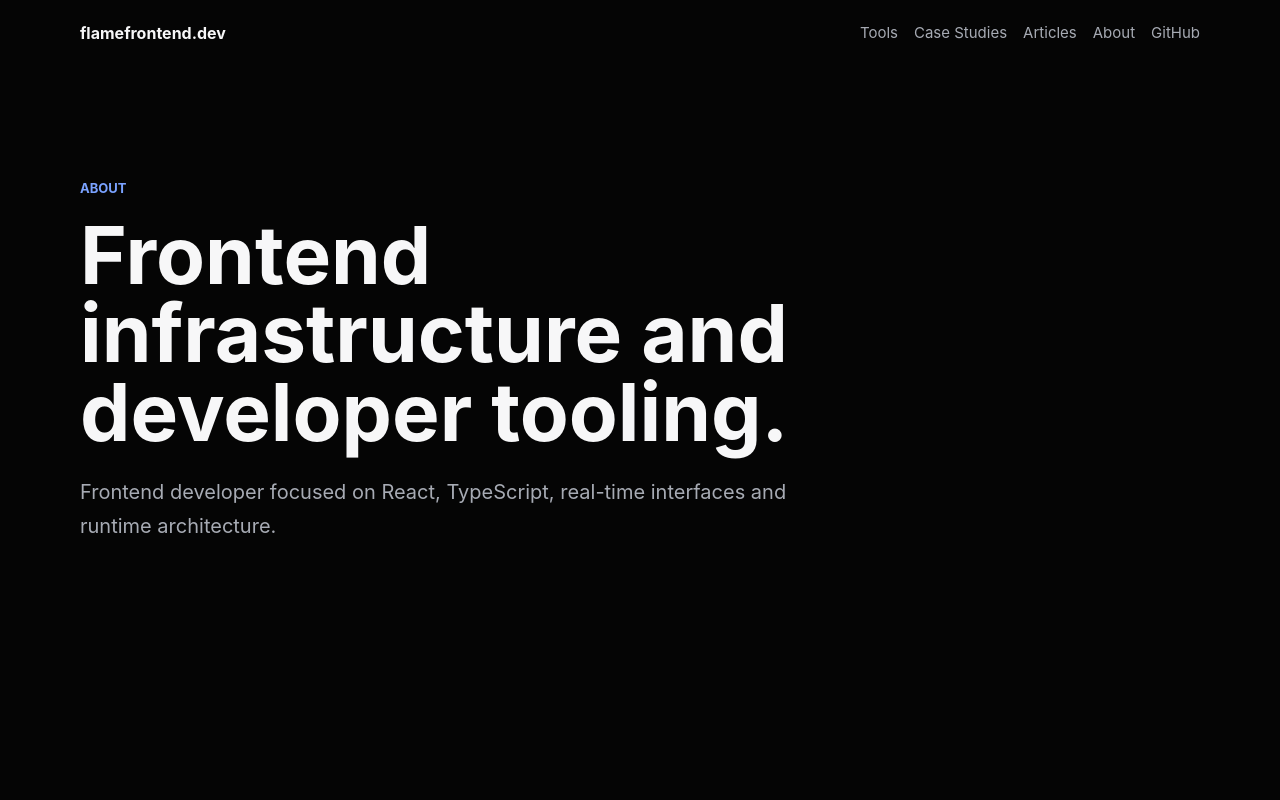
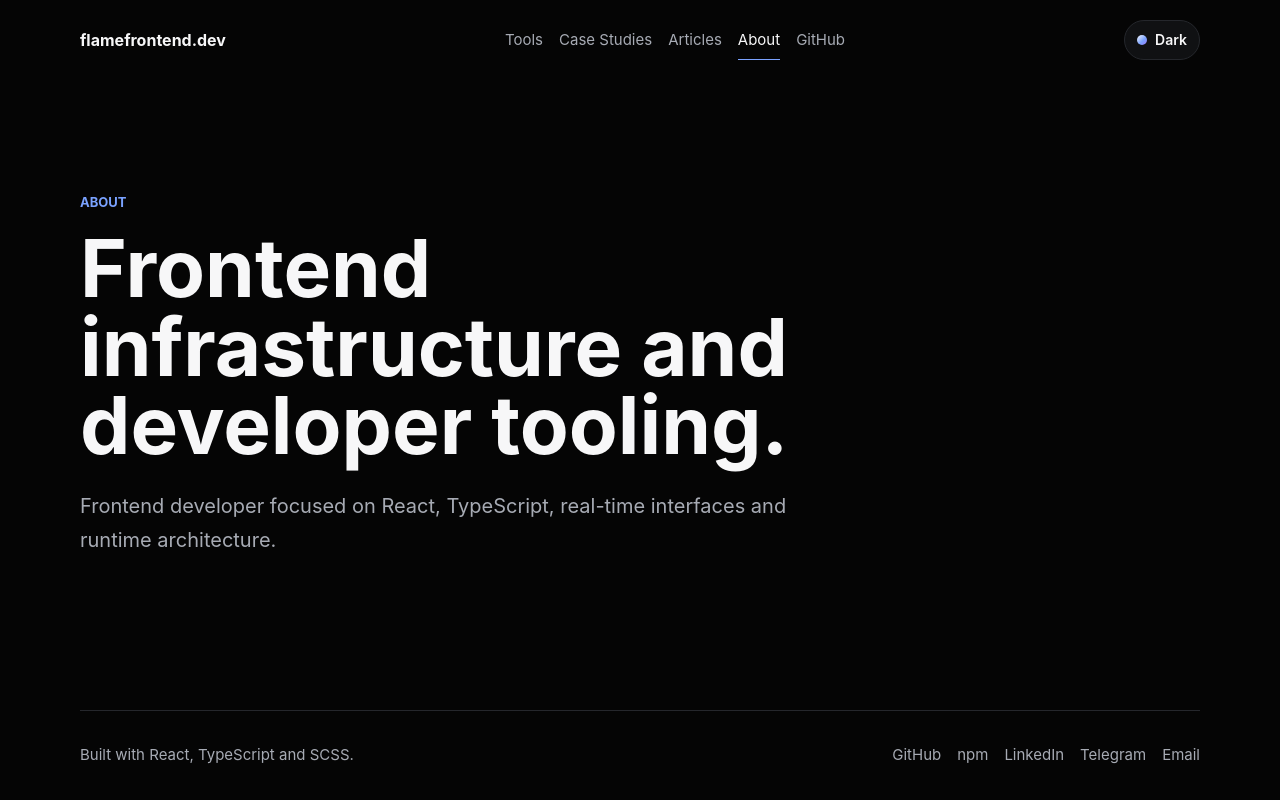
Before and after one commit to FlameFront-end/flamefrontend.dev, a React (Vite) app: page /about in a window 1280 px wide. Built offline with nearby package versions, Linux system fonts and the light colour scheme.

Commit message:
feat: add layout navigation and theme toggle

```diff
--- a/index.html
+++ b/index.html
@@ -8,6 +8,13 @@
       content="Open-source React and TypeScript tools for real-time UI, SSE, developer tooling and frontend infrastructure."
     />
     <title>Artem Kaliganov - TypeScript Infrastructure Tools for React</title>
+    <script>
+      const flamefrontendTheme = localStorage.getItem('flamefrontend-theme');
+
+      if (flamefrontendTheme === 'dark' || flamefrontendTheme === 'light') {
+        document.documentElement.dataset.theme = flamefrontendTheme;
+      }
+    </script>
   </head>
   <body>
     <div id="root"></div>
--- /dev/null
+++ b/src/components/layout/Footer.module.scss
@@ -0,0 +1,40 @@
+@use "../../styles/mixins";
+
+.footer {
+  @include mixins.container;
+
+  display: flex;
+  align-items: center;
+  justify-content: space-between;
+  gap: var(--space-6);
+  padding-block: var(--space-8);
+  color: var(--color-text-secondary);
+  border-top: 1px solid var(--color-border);
+}
+
+.credit {
+  margin: 0;
+  font-size: 0.9375rem;
+}
+
+.links {
+  display: flex;
+  flex-wrap: wrap;
+  gap: var(--space-4);
+  font-size: 0.9375rem;
+}
+
+.link {
+  transition: color var(--duration-fast) var(--ease-standard);
+}
+
+.link:hover {
+  color: var(--color-text-primary);
+}
+
+@media (max-width: 720px) {
+  .footer {
+    align-items: flex-start;
+    flex-direction: column;
+  }
+}
--- /dev/null
+++ b/src/components/layout/Footer.tsx
@@ -0,0 +1,17 @@
+import { contactLinks } from '../../data/links';
+import styles from './Footer.module.scss';
+
+export function Footer(): React.ReactElement {
+  return (
+    <footer className={styles.footer}>
+      <p className={styles.credit}>Built with React, TypeScript and SCSS.</p>
+      <nav className={styles.links} aria-label="Footer navigation">
+        {contactLinks.map((link) => (
+          <a className={styles.link} href={link.href} key={link.label} target="_blank" rel="noreferrer">
+            {link.label}
+          </a>
+        ))}
+      </nav>
+    </footer>
+  );
+}
--- /dev/null
+++ b/src/components/layout/Header.module.scss
@@ -0,0 +1,132 @@
+@use "../../styles/mixins";
+
+.header {
+  @include mixins.container;
+
+  display: flex;
+  align-items: center;
+  justify-content: space-between;
+  gap: var(--space-6);
+  padding-block: var(--space-5);
+}
+
+.topRow {
+  display: contents;
+}
+
+.brand {
+  font-weight: 700;
+  transition: color var(--duration-fast) var(--ease-standard);
+}
+
+.brand:hover {
+  color: var(--color-accent);
+}
+
+.actions {
+  display: flex;
+  align-items: center;
+  gap: var(--space-3);
+  order: 3;
+}
+
+.navigation {
+  display: flex;
+  align-items: center;
+  gap: var(--space-4);
+  color: var(--color-text-secondary);
+  font-size: 0.9375rem;
+}
+
+.navigationLink {
+  position: relative;
+  color: inherit;
+  transition: color var(--duration-fast) var(--ease-standard);
+}
+
+.navigationLink:hover,
+.navigationLinkActive {
+  color: var(--color-text-primary);
+}
+
+.navigationLinkActive::after {
+  position: absolute;
+  right: 0;
+  bottom: -0.45rem;
+  left: 0;
+  height: 1px;
+  background: var(--color-accent);
+  content: "";
+}
+
+.menuButton {
+  display: none;
+  width: 2.5rem;
+  height: 2.5rem;
+  place-items: center;
+  padding: 0;
+  color: var(--color-text-primary);
+  background: var(--color-surface);
+  border: 1px solid var(--color-border);
+  border-radius: var(--radius-sm);
+}
+
+.menuLine {
+  display: block;
+  width: 1rem;
+  height: 1px;
+  background: currentColor;
+}
+
+.srOnly {
+  position: absolute;
+  width: 1px;
+  height: 1px;
+  padding: 0;
+  overflow: hidden;
+  white-space: nowrap;
+  border: 0;
+  clip: rect(0, 0, 0, 0);
+}
+
+@media (max-width: 760px) {
+  .header {
+    align-items: stretch;
+    flex-direction: column;
+    gap: var(--space-4);
+  }
+
+  .topRow {
+    display: flex;
+    align-items: center;
+    justify-content: space-between;
+    gap: var(--space-4);
+  }
+
+  .menuButton {
+    display: grid;
+  }
+
+  .navigation {
+    display: none;
+    align-items: stretch;
+    flex-direction: column;
+    gap: 0;
+    padding: var(--space-2);
+    background: var(--color-surface);
+    border: 1px solid var(--color-border);
+    border-radius: var(--radius-card);
+  }
+
+  .navigationOpen {
+    display: flex;
+  }
+
+  .navigationLink {
+    padding: var(--space-3);
+  }
+
+  .navigationLinkActive::after {
+    display: none;
+  }
+}
--- /dev/null
+++ b/src/components/layout/Header.tsx
@@ -0,0 +1,82 @@
+import { useState } from 'react';
+import { NavLink } from 'react-router-dom';
+
+import { GITHUB_PROFILE_URL } from '../../data/links';
+import { ThemeToggle } from '../theme-toggle/ThemeToggle';
+import styles from './Header.module.scss';
+
+const navigationLinks = [
+  {
+    label: 'Tools',
+    href: '/tools',
+  },
+  {
+    label: 'Case Studies',
+    href: '/case-studies/sse-runtime-production-migration',
+  },
+  {
+    label: 'Articles',
+    href: '/articles',
+  },
+  {
+    label: 'About',
+    href: '/about',
+  },
+] as const;
+
+export function Header(): React.ReactElement {
+  const [isMenuOpen, setIsMenuOpen] = useState(false);
+
+  return (
+    <header className={styles.header}>
+      <div className={styles.topRow}>
+        <NavLink className={styles.brand} to="/" onClick={() => setIsMenuOpen(false)}>
+          flamefrontend.dev
+        </NavLink>
+
+        <div className={styles.actions}>
+          <ThemeToggle />
+          <button
+            className={styles.menuButton}
+            type="button"
+            aria-expanded={isMenuOpen}
+            aria-controls="primary-navigation"
+            onClick={() => setIsMenuOpen((currentValue) => !currentValue)}
+          >
+            <span className={styles.menuLine} />
+            <span className={styles.menuLine} />
+            <span className={styles.menuLine} />
+            <span className={styles.srOnly}>Toggle navigation</span>
+          </button>
+        </div>
+      </div>
+
+      <nav
+        id="primary-navigation"
+        className={`${styles.navigation} ${isMenuOpen ? styles.navigationOpen : ''}`}
+        aria-label="Primary navigation"
+      >
+        {navigationLinks.map((link) => (
+          <NavLink
+            className={({ isActive }) =>
+              isActive ? `${styles.navigationLink} ${styles.navigationLinkActive}` : styles.navigationLink
+            }
+            key={link.href}
+            to={link.href}
+            onClick={() => setIsMenuOpen(false)}
+          >
+            {link.label}
+          </NavLink>
+        ))}
+        <a
+          className={styles.navigationLink}
+          href={GITHUB_PROFILE_URL}
+          target="_blank"
+          rel="noreferrer"
+        >
+          GitHub
+        </a>
+      </nav>
+    </header>
+  );
+}
--- a/src/components/layout/RootLayout.module.scss
+++ b/src/components/layout/RootLayout.module.scss
@@ -1,48 +1,14 @@
 @use "../../styles/mixins";
 
 .shell {
+  display: flex;
+  flex-direction: column;
   min-height: 100vh;
-}
-
-.header {
-  @include mixins.container;
-
-  display: flex;
-  align-items: center;
-  justify-content: space-between;
-  gap: var(--space-6);
-  padding-block: var(--space-5);
-}
-
-.brand {
-  font-weight: 700;
-}
-
-.navigation {
-  display: flex;
-  align-items: center;
-  gap: var(--space-4);
-  color: var(--color-text-secondary);
-  font-size: 0.9375rem;
-}
-
-.navigation a:hover {
-  color: var(--color-text-primary);
 }
 
 .main {
   @include mixins.container;
 
+  flex: 1;
   padding-block: clamp(4rem, 9vw, 7rem);
 }
-
-@media (max-width: 720px) {
-  .header {
-    align-items: flex-start;
-    flex-direction: column;
-  }
-
-  .navigation {
-    flex-wrap: wrap;
-  }
-}
--- a/src/components/layout/RootLayout.tsx
+++ b/src/components/layout/RootLayout.tsx
@@ -1,27 +1,17 @@
 import { Outlet } from 'react-router-dom';
 
+import { Footer } from './Footer';
+import { Header } from './Header';
 import styles from './RootLayout.module.scss';
 
 export function RootLayout(): React.ReactElement {
   return (
     <div className={styles.shell}>
-      <header className={styles.header}>
-        <a className={styles.brand} href="/">
-          flamefrontend.dev
-        </a>
-        <nav className={styles.navigation} aria-label="Primary navigation">
-          <a href="/tools">Tools</a>
-          <a href="/case-studies/sse-runtime-production-migration">Case Studies</a>
-          <a href="/articles">Articles</a>
-          <a href="/about">About</a>
-          <a href="https://github.com/FlameFront-end" target="_blank" rel="noreferrer">
-            GitHub
-          </a>
-        </nav>
-      </header>
+      <Header />
       <main className={styles.main}>
         <Outlet />
       </main>
+      <Footer />
     </div>
   );
 }
--- /dev/null
+++ b/src/components/theme-toggle/ThemeToggle.module.scss
@@ -0,0 +1,38 @@
+.toggle {
+  display: inline-flex;
+  align-items: center;
+  gap: var(--space-2);
+  min-height: 2.5rem;
+  padding: 0 var(--space-3);
+  color: var(--color-text-primary);
+  background: var(--color-surface);
+  border: 1px solid var(--color-border);
+  border-radius: var(--radius-pill);
+  transition:
+    background-color var(--duration-fast) var(--ease-standard),
+    border-color var(--duration-fast) var(--ease-standard),
+    color var(--duration-fast) var(--ease-standard);
+}
+
+.toggle:hover {
+  background: var(--color-surface-raised);
+  border-color: var(--color-border-strong);
+}
+
+.indicator {
+  width: 0.625rem;
+  height: 0.625rem;
+  background: var(--gradient-accent);
+  border-radius: var(--radius-pill);
+}
+
+.label {
+  font-size: 0.875rem;
+  font-weight: 600;
+}
+
+@media (max-width: 420px) {
+  .label {
+    display: none;
+  }
+}
--- /dev/null
+++ b/src/components/theme-toggle/ThemeToggle.tsx
@@ -0,0 +1,62 @@
+import { useEffect, useState } from 'react';
+
+import styles from './ThemeToggle.module.scss';
+
+type Theme = 'dark' | 'light';
+
+const THEME_STORAGE_KEY = 'flamefrontend-theme';
+const DEFAULT_THEME: Theme = 'dark';
+
+export function ThemeToggle(): React.ReactElement {
+  const [theme, setTheme] = useState<Theme>(readStoredTheme);
+  const nextTheme = theme === 'dark' ? 'light' : 'dark';
+
+  useEffect(() => {
+    document.documentElement.dataset.theme = theme;
+    storeTheme(theme);
+  }, [theme]);
+
+  return (
+    <button
+      className={styles.toggle}
+      type="button"
+      aria-label={`Switch to ${nextTheme} theme`}
+      onClick={() => setTheme(nextTheme)}
+    >
+      <span className={styles.indicator} />
+      <span className={styles.label}>{theme === 'dark' ? 'Dark' : 'Light'}</span>
+    </button>
+  );
+}
+
+function readStoredTheme(): Theme {
+  const storedTheme = getStoredTheme();
+
+  if (storedTheme === 'dark' || storedTheme === 'light') {
+    return storedTheme;
+  }
+
+  return DEFAULT_THEME;
+}
+
+function getStoredTheme(): string | null {
+  try {
+    return localStorage.getItem(THEME_STORAGE_KEY);
+  } catch (error) {
+    if (import.meta.env.DEV) {
+      console.warn('Unable to read the stored theme.', error);
+    }
+
+    return null;
+  }
+}
+
+function storeTheme(theme: Theme): void {
+  try {
+    localStorage.setItem(THEME_STORAGE_KEY, theme);
+  } catch (error) {
+    if (import.meta.env.DEV) {
+      console.warn('Unable to store the selected theme.', error);
+    }
+  }
+}
```
